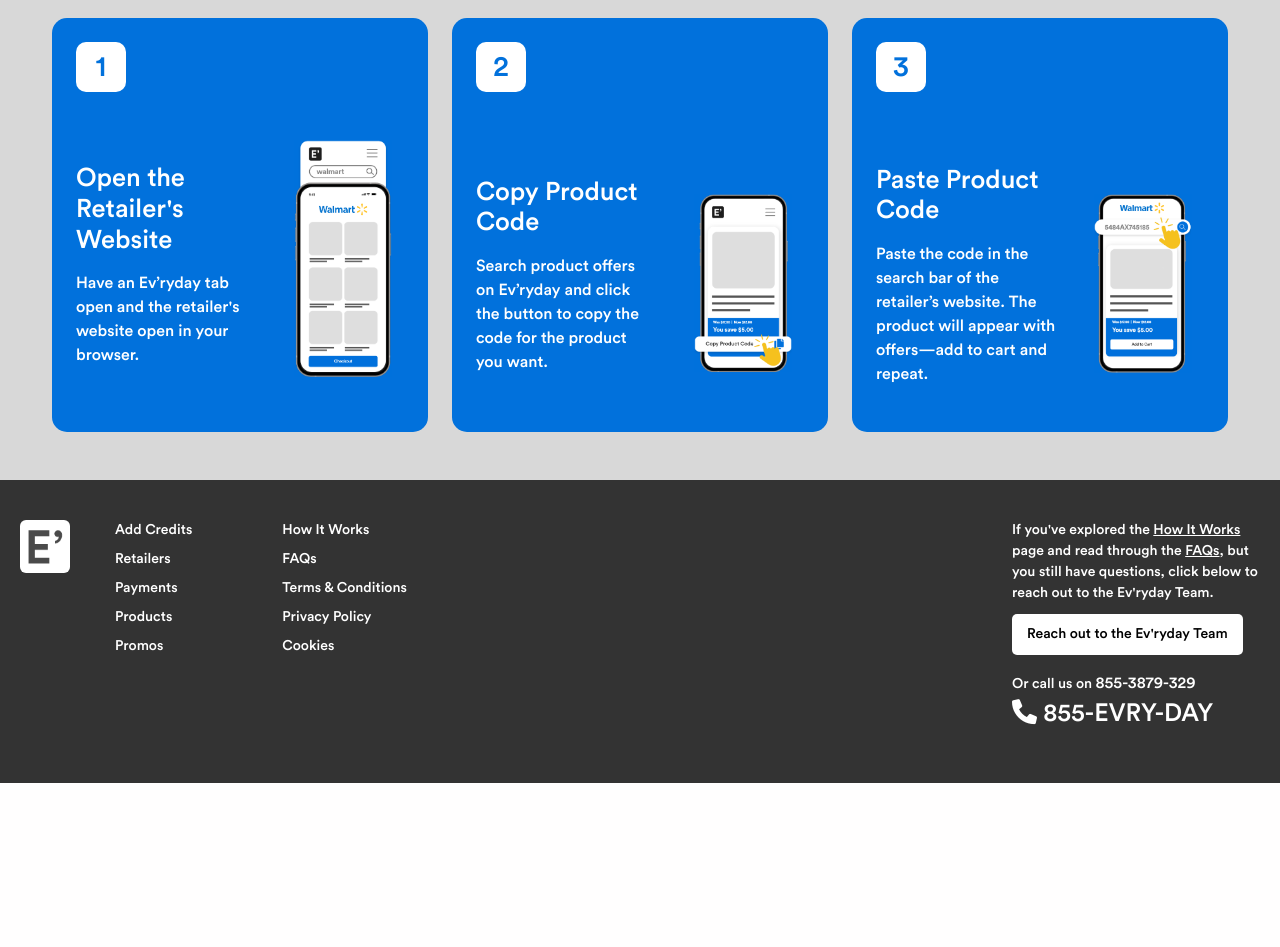
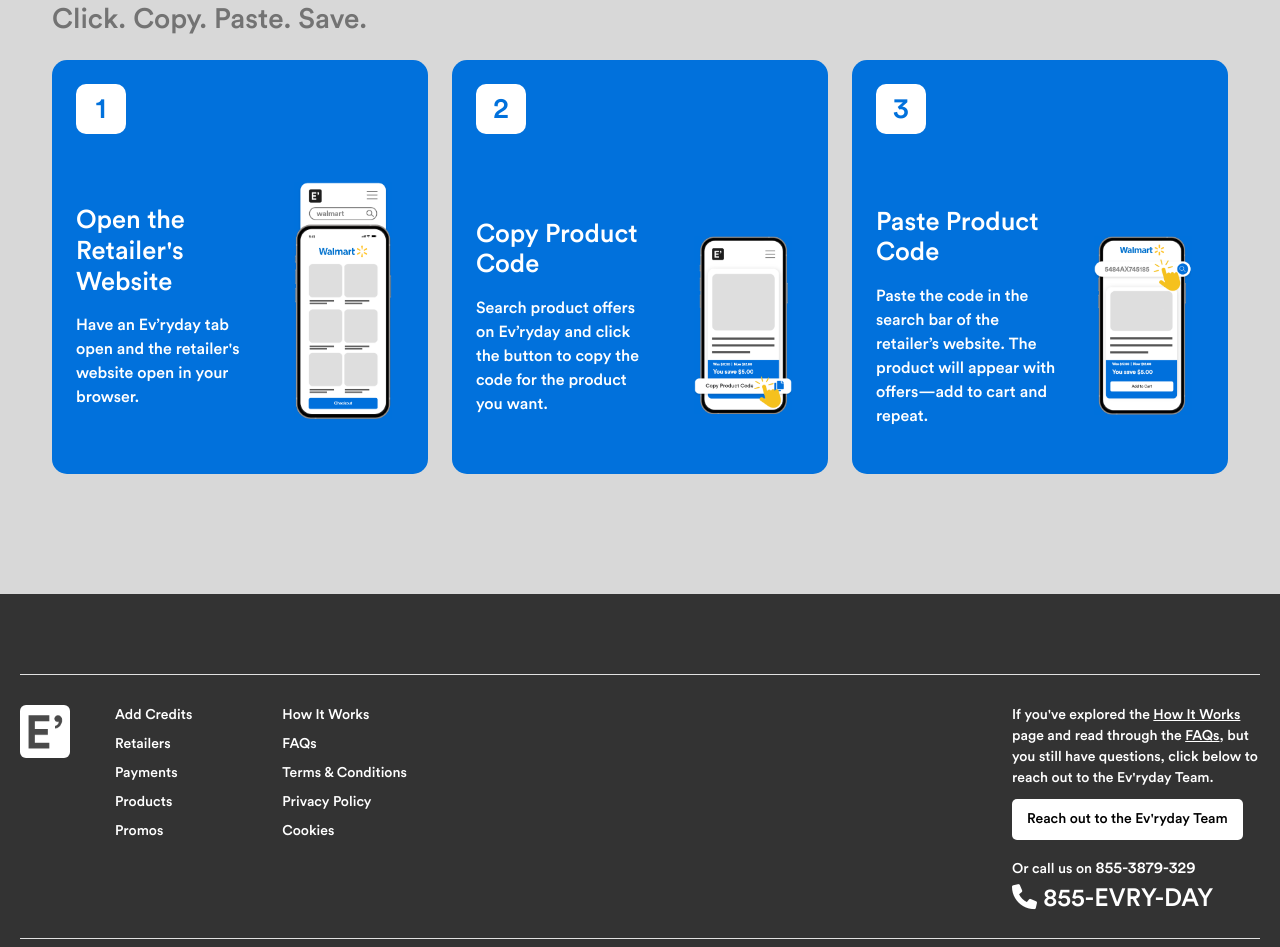
Before and after one commit to rrgarzota/prospero, a plain HTML site: page walmart-product-page.html in a window 1280 px wide. Shown: the part 2039-2986 px from the top of the page. Before the commit the page ends 2822 px from the top, so only its background shows below. Drawn offline with nearby package versions, Linux system fonts and the light colour scheme.

Commit message:
Walmart - footer

```diff
--- a/styles.css
+++ b/styles.css
@@ -462,14 +462,18 @@ padding: 0px;
 .footer {
     background-color: #333; /* Dark gray */
     color: white;
-    padding: 40px 20px;
+    padding: 80px 20px 120px 20px;
 }
 
 .footer-container {
     display: flex;
-    justify-content: space-between;
-    max-width: 1400px;
-    margin: auto;
+        justify-content: space-between;
+        max-width: 1400px;
+        margin: auto;
+        border-top: 1px solid #ffffffd9;
+        border-bottom: 1px solid #ffffffd9;
+        padding-top: 30px;
+        padding-bottom: 10px;
 }
 
 /* Wrap first two sections together */
@@ -619,3 +623,8 @@ padding: 0px;
         font-size: 18px;
     }
 }
+
+.py-phone-cont{
+    padding-top: 90px !important;
+    padding-bottom: 120px !important;;
+}
--- a/walmart-product-page.html
+++ b/walmart-product-page.html
@@ -130,7 +130,7 @@
     </section>
 
     <!-- Offers Section -->
-    <section class="offers mt-2 py-5 bg-grey">
+    <section class="offers mt-2 py-phone-cont bg-grey">
         <div class="container">
             <h1 class="">Ev'ryday Product Offers</h1>
             <h3 class=" mb-4">Click. Copy. Paste. Save.</h3>
```
